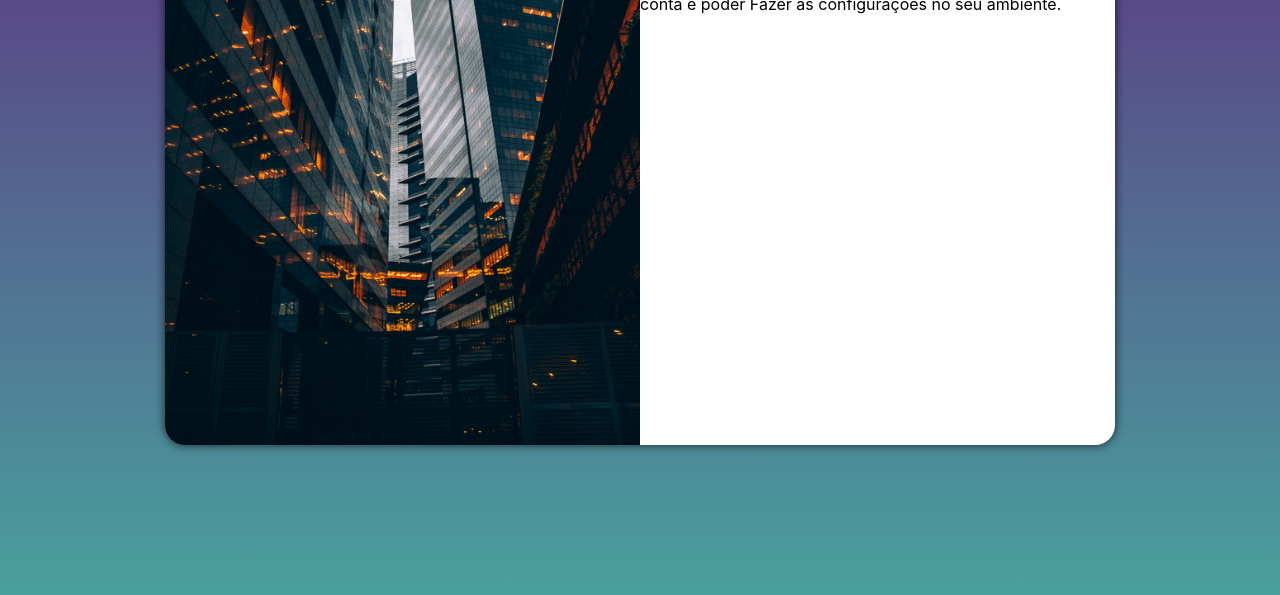
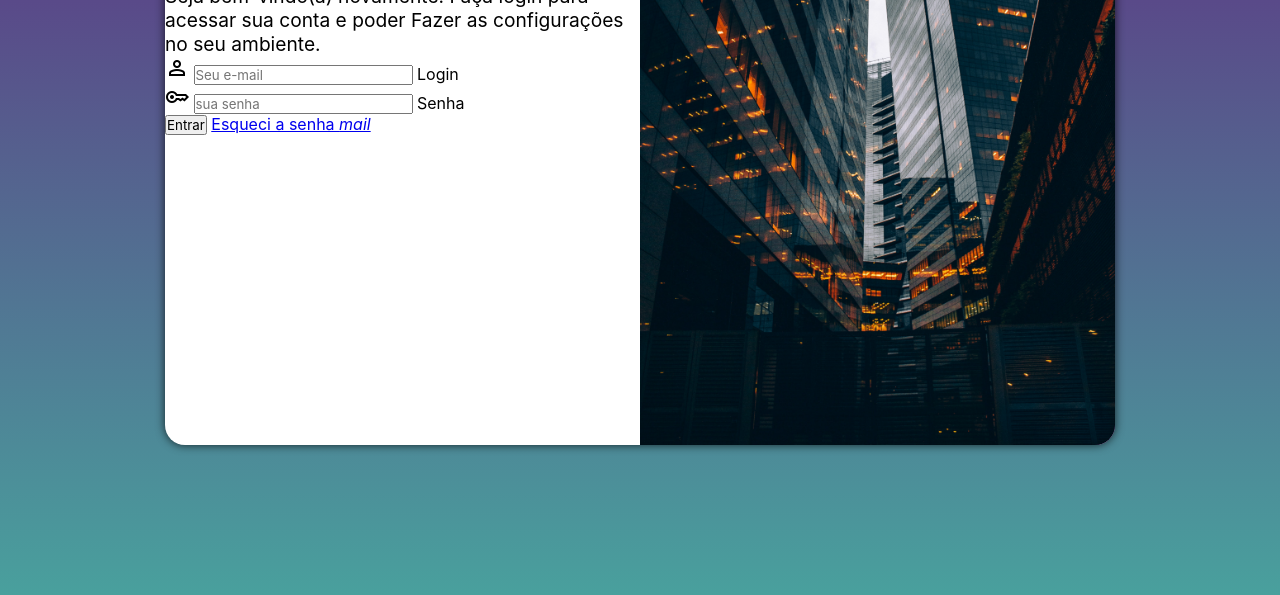
Before and after one commit to viniciusmonteirod/projeto-login, a plain HTML site: page index.html in a window 1280 px wide. Shown: the part 205-800 px from the top of the page. Drawn offline with nearby package versions, Linux system fonts and the light colour scheme.

Commit message:
adicionei o formulário

```diff
--- a/estilos/media-query.css
+++ b/estilos/media-query.css
@@ -43,13 +43,21 @@ Grandes telas: acima de 1200px
     }
 
     section#login > div#imagem {
-        float: left;
+        float: right;
         width: 50%;
         height: 100%;
     }
 
     section#login > div#formulário {
-        float: right;
+        float: left;
         width: 50%;
     }
+
+    div#formulario > h1 {
+        font-size: 2em;
+    }
+
+    div#formulario > p {
+        font-size: 1.2em;
+    }
 }
--- a/estilos/style.css
+++ b/estilos/style.css
@@ -7,7 +7,9 @@
 */
 
 * {
-    font-family: -apple-system, system-ui, -apple-system, BlinkMacSystemFont, 'Segoe UI', Roboto, Oxygen, Ubuntu, Cantarell, 'Open Sans', 'Helvetica Neue', sans-serif;
+    font-family: -apple-system, system-ui, -apple-system, BlinkMacSystemFont,
+    'Segoe UI', Roboto, Oxygen, Ubuntu, Cantarell, 'Open Sans', 'Helvetica Neue',
+     sans-serif;
     padding: 0px;
     margin: 0px;
     box-sizing: border-box;
@@ -54,3 +56,12 @@ section#login > div#formulário {
     display: block;
     padding: 10px;
 }
+
+div#formulário > h1 {
+    text-align: center;
+    margin-bottom: 10px;
+}
+
+div#formulario > p {
+    font-size: 0.8em;
+}
--- a/index.html
+++ b/index.html
@@ -5,6 +5,7 @@
     <meta http-equiv="X-UA-Compatible" content="IE=edge">
     <meta name="viewport" content="width=device-width, initial-scale=1.0">
     <title>Login</title>
+    <link rel="stylesheet" href="https://fonts.googleapis.com/css2?family=Material+Symbols+Outlined:opsz,wght,FILL,GRAD@20..48,100..700,0..1,-50..200" />
     <link rel="stylesheet" href="estilos/style.css">
     <link rel="stylesheet" href="estilos/media-query.css">
 </head>
@@ -19,7 +20,26 @@
                 <h1>Login</h1>
                 <p>Seja bem-vindo(a) novamente. Faça login para acessar
                 sua conta e poder Fazer as configurações no seu ambiente.</p>
-                    <form action="login.php" method="post"></form>
+                    <form action="login.php" method="post" autocomplete="on">
+                      <div class="campo">
+                        <i span class="material-symbols-outlined">
+                            person</i>
+                            </span>
+                        <input type="email" name="login" id="ilogin" placeholder="Seu e-mail" autocomplete="emal" required maxlength="30">
+                        <label for="ilogin">Login</label>
+                      </div>
+                      <div class="campo">
+                        <i span class="material-symbols-outlined">
+                            key</i>
+                            </span>
+                        <input type="password" name="senha" id="isenha" placeholder="sua senha" autocomplete="current-password" required minlength="8" maxlength="20">
+                        <label for="isenha">Senha</label>
+                      </div>
+                      <input type="submit" value="Entrar">
+                      <a href="esqueci.html">
+                        Esqueci a senha <i class="material-icons">mail</i>
+                    </a>
+                </form>
             </div>
         </section>
     </main>
```
